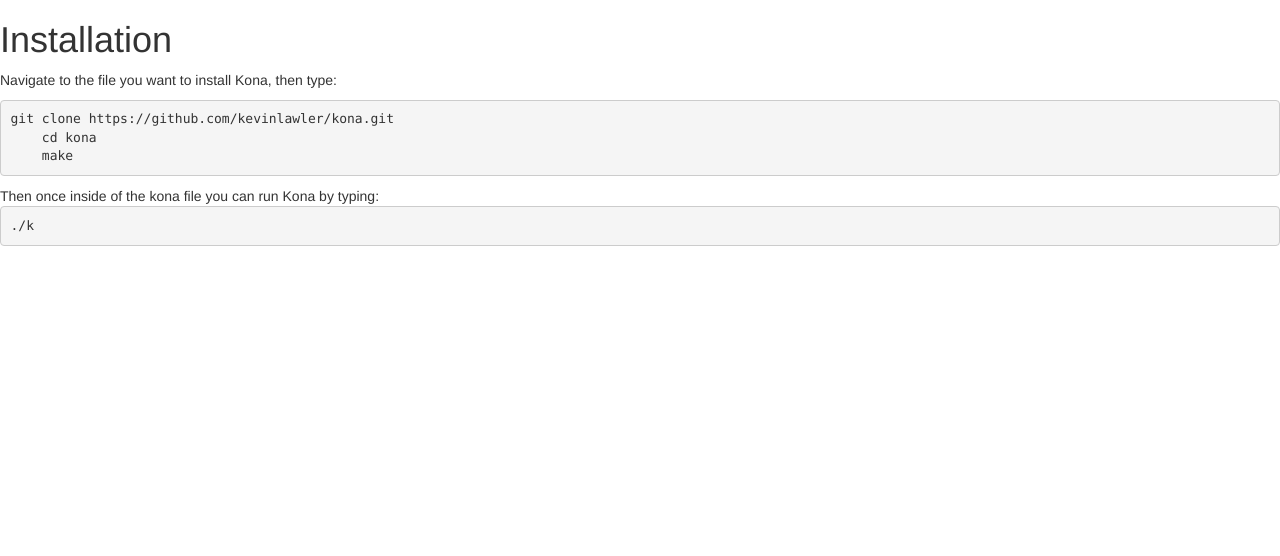
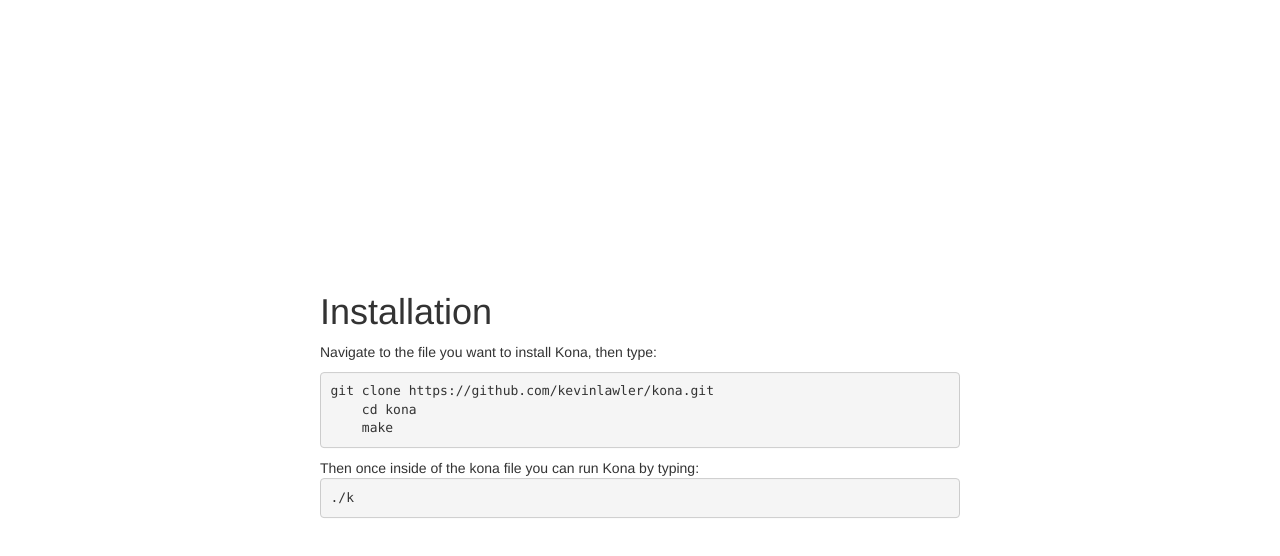
Before and after one commit to kona/kona.github.io, a plain HTML site: page download.html in a window 1280 px wide. Drawn offline with nearby package versions, Linux system fonts and the light colour scheme.

Commit message:
Added some CSS for the download page.

```diff
--- a/css/download.styl
+++ b/css/download.styl
@@ -1,4 +1,12 @@
-.download
+html
+  width: 50%
+  margin: auto
+  position: absolute
+  top: 50%
+  left: 50%
   -webkit-transform: translate(-50%, -50%)
   -moz-transform: translate(-50%, -50%)
   transform: transform(-50, -50%)
+
+body
+  display: none
```
Also changed, not shown: css/download.css.
